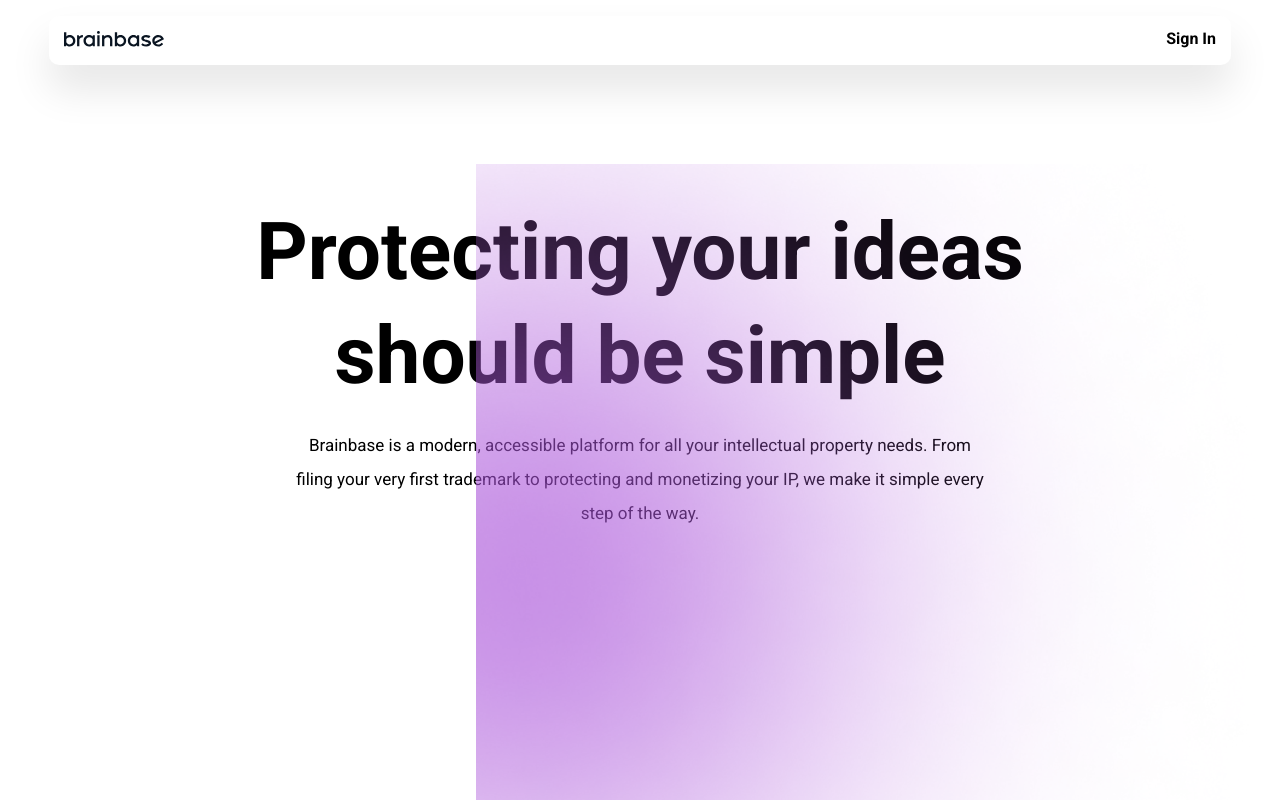
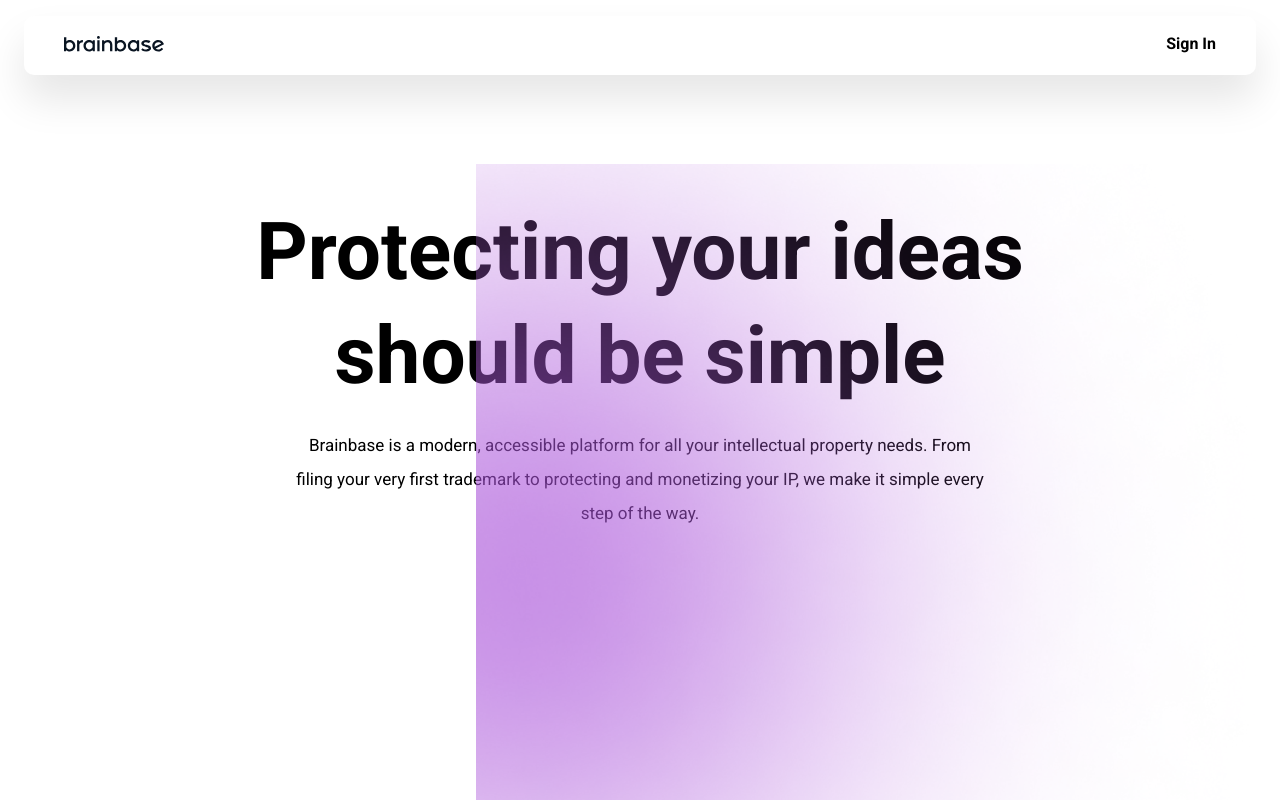
Before and after one commit to mikechi4/brainbase, a React (Create React App) app: page / in a window 1280 px wide. Shown: the top 800 px of the page. Built offline with nearby package versions, Linux system fonts and the light colour scheme.

Commit message:
updating nav stylying

```diff
--- a/src/components/Navbar/Navbar.scss
+++ b/src/components/Navbar/Navbar.scss
@@ -8,12 +8,13 @@
     top: 1em;
     left: 50%;
     transform: translate(-50%);
-    padding: 15px;
+    padding: 20px 40px;
     border-radius: 10px;
     box-shadow: 0px 24px 40px rgba(0, 0, 0, 0.1);
     backdrop-filter: blur(100px);
     display: flex;
     justify-content: space-between;
+    z-index: 9;
 }
 
 .navbar__logo-wrap {
```
